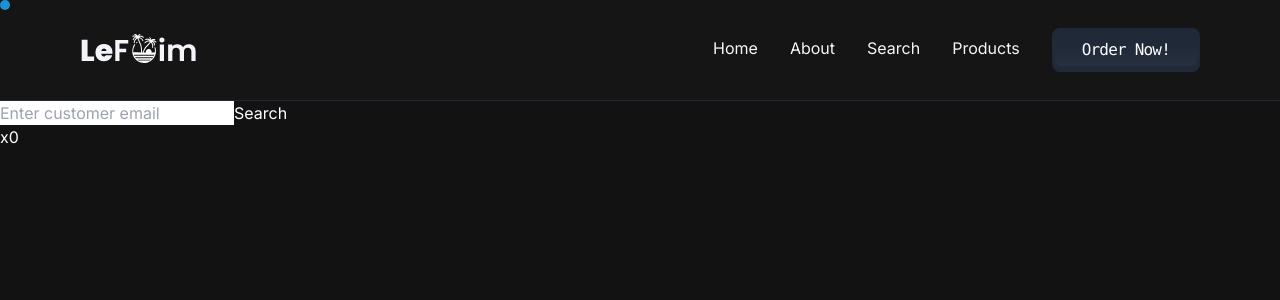
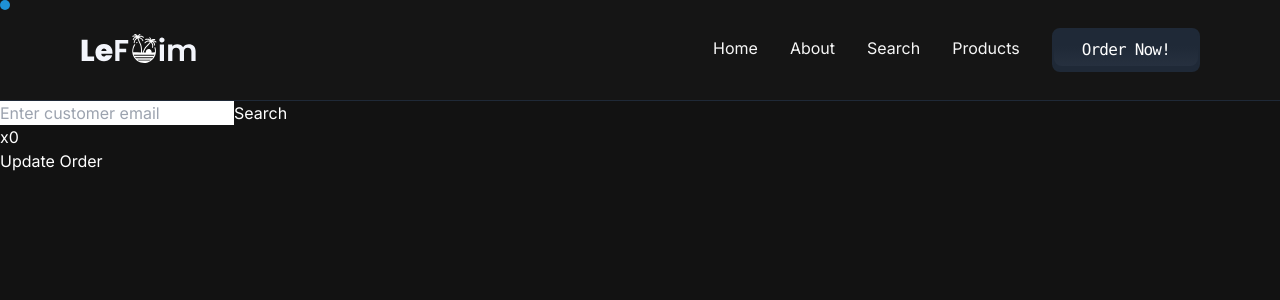
Before and after one commit to lucasjolibois54/sundown-boulevard, a Next.js app: page /order/lsTestSearchSaved in a window 1280 px wide. Shown: the top 300 px of the page. Built offline with nearby package versions, Linux system fonts and the light colour scheme.

Commit message:
Update page.js

```diff
--- a/app/(pages)/(OrderSystem)/order/(search_testing)/lsTestSearchSaved/page.js
+++ b/app/(pages)/(OrderSystem)/order/(search_testing)/lsTestSearchSaved/page.js
@@ -1,5 +1,6 @@
 "use client";
 import { useState } from "react";
+import Link from "next/link";
 
 export default function Receipt() {
   const [email, setEmail] = useState("");
@@ -60,6 +61,7 @@ export default function Receipt() {
             </div>
         </div>
       </div>
+      <Link href="/order">Update Order</Link>
     </main>
   );
 }
```
